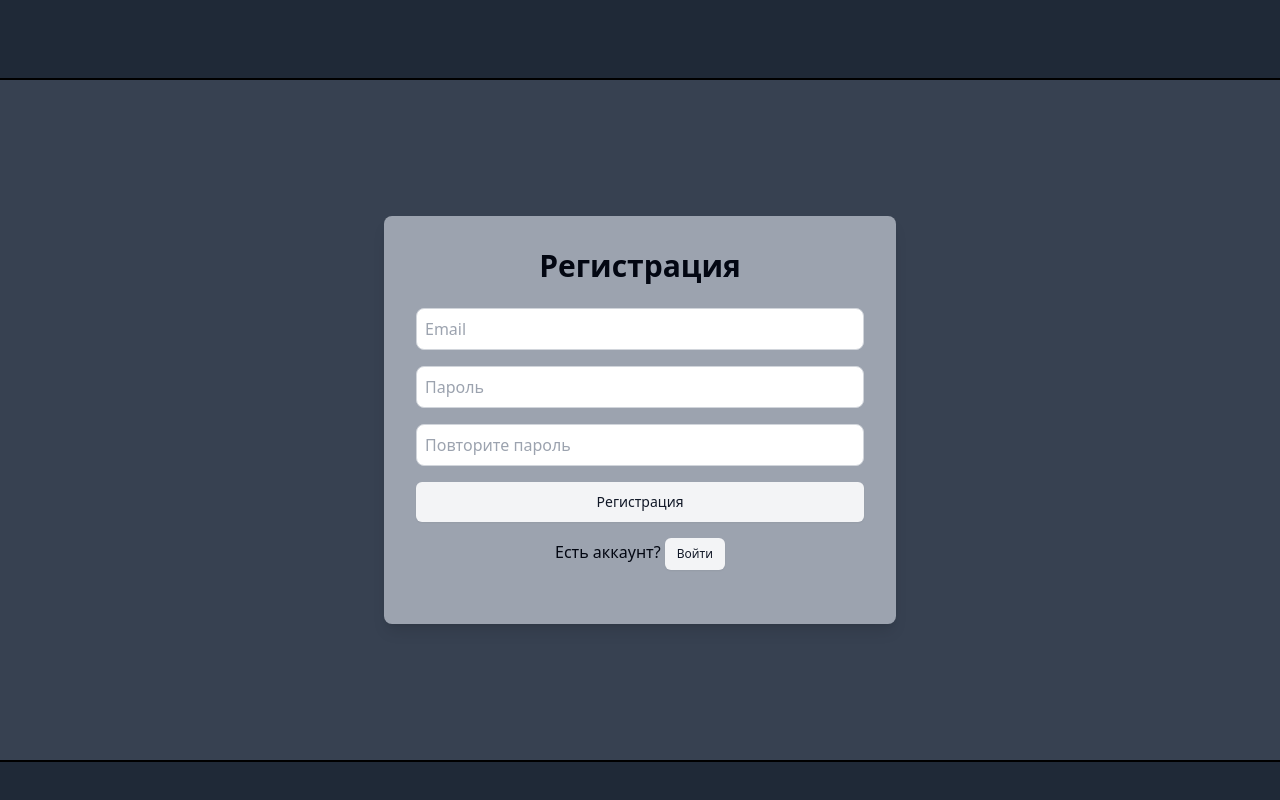
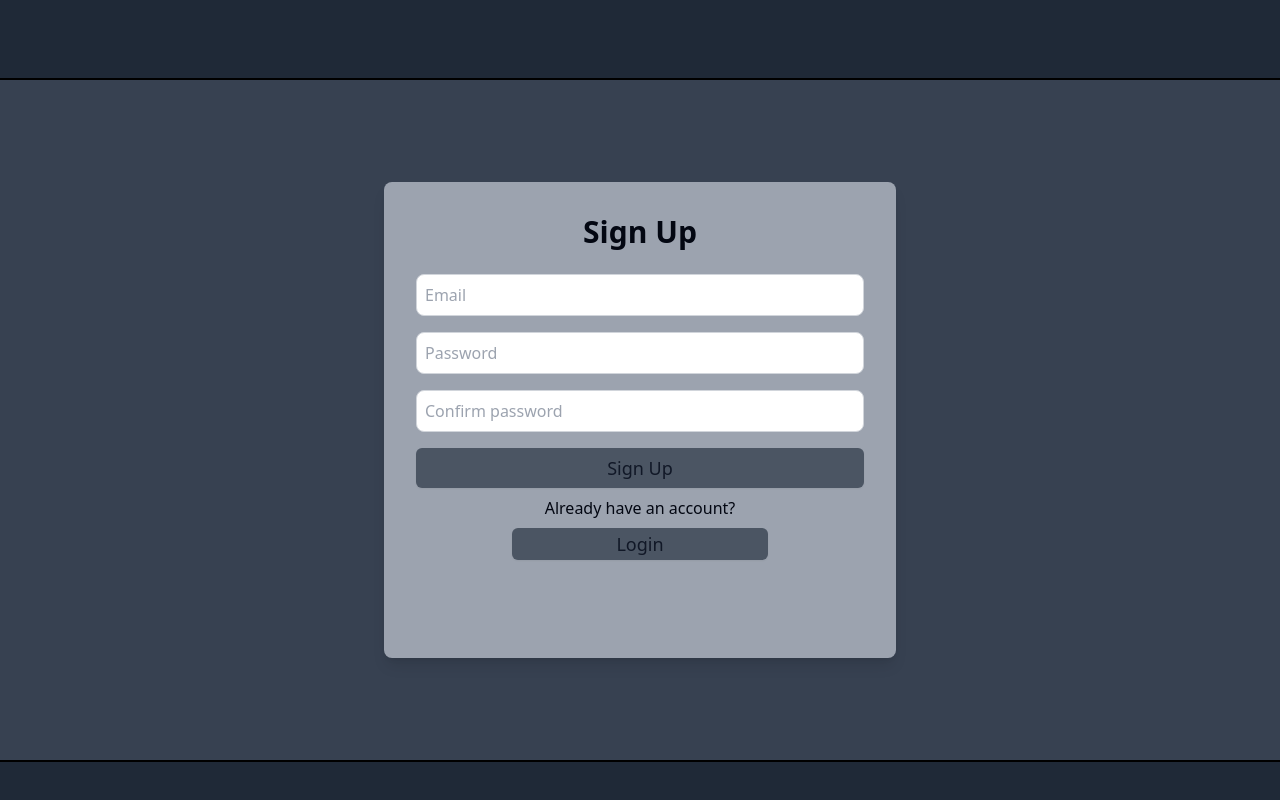
Before and after one commit to AlikNems/AuthTest4, a React (Vite) app: page /register in a window 1280 px wide. Built offline with nearby package versions, Linux system fonts and the light colour scheme.

Commit message:
finished-design

```diff
--- a/src/components/Header.tsx
+++ b/src/components/Header.tsx
@@ -5,7 +5,7 @@ const Header = () => {
  return (
   <div className="bg-gray-800 w-screen h-[10vh] flex items-center justify-center gap-[2vw] border-b-2 border-black">
    {user && (
-    <div className="text-white">Добро пожаловать, {user.email}</div>
+    <div className="text-white"> Welcome, {user.email}</div>
    )}
   </div>
  );
--- a/src/components/LogInForm.tsx
+++ b/src/components/LogInForm.tsx
@@ -3,12 +3,12 @@ import { useState } from "react";
 import { useForm } from "react-hook-form";
 import { zodResolver } from "@hookform/resolvers/zod";
 import { z } from "zod";
-import { Button } from "./ui/button"; // Assuming you're using a custom button component
-import { Link } from "react-router-dom"; // Для перехода между страницами
+import { Button } from "./ui/button";
+import { Link } from "react-router-dom";
 
 const formSchema = z.object({
-  email: z.string().email(),
-  password: z.string().min(6),
+  email: z.string().email({ message: "Enter a valid email" }),
+  password: z.string().min(6, { message: "Password must be at least 6 characters" }),
 });
 
 function LogInForm() {
@@ -16,7 +16,11 @@ function LogInForm() {
   const [loading, setLoading] = useState(false);
   const [error, setError] = useState("");
 
-  const form = useForm({
+  const {
+    register,
+    handleSubmit,
+    formState: { errors },
+  } = useForm({
     resolver: zodResolver(formSchema),
     defaultValues: { email: "", password: "" },
   });
@@ -37,41 +41,49 @@ function LogInForm() {
   return (
     <div className="w-full h-full flex items-center justify-center bg-gray-700">
       <div className="w-[40%] h-[60%] bg-gray-400 p-8 rounded-lg shadow-lg">
-        <h2 className="text-3xl font-semibold text-center mb-6">Войти</h2>
-        <form onSubmit={form.handleSubmit(onSubmit)} className="space-y-4">
+        <h2 className="text-3xl font-semibold text-center mb-6">Login</h2>
+        <form onSubmit={handleSubmit(onSubmit)} className="space-y-4">
           <div>
             <input
-              {...form.register("email")}
+              {...register("email")}
               placeholder="Email"
-              className="w-full p-2 border border-gray-300 rounded-lg focus:outline-none focus:ring-2 focus:ring-blue-500"
+              className={`w-full p-2 border rounded-lg focus:outline-none focus:ring-2 ${
+                errors.email ? "border-red-500 focus:ring-red-500" : "border-gray-300 focus:ring-blue-500"
+              }`}
             />
+            {errors.email && <p className="text-red-500 text-sm">{errors.email.message}</p>}
           </div>
           <div>
             <input
-              {...form.register("password")}
+              {...register("password")}
               type="password"
-              placeholder="Пароль"
-              className="w-full p-2 border border-gray-300 rounded-lg focus:outline-none focus:ring-2 focus:ring-blue-500"
+              placeholder="Password"
+              className={`w-full p-2 border rounded-lg focus:outline-none focus:ring-2 ${
+                errors.password ? "border-red-500 focus:ring-red-500" : "border-gray-300 focus:ring-blue-500"
+              }`}
             />
+            {errors.password && <p className="text-red-500 text-sm">{errors.password.message}</p>}
           </div>
-          {error && (
-            <p className="text-red-600 text-sm text-center mt-2">{error}</p>
-          )}
+          {error && <p className="text-red-600 text-sm text-center mt-2">{error}</p>}
           <Button
             variant="secondary"
             size="lg"
             type="submit"
             disabled={loading}
-            className="w-full mt-4"
+            className="text-xl w-full mt-4 bg-gray-600 hover:bg-gray-500 hover:scale-105 transition-colors transition-transform duration-300"
           >
-            {loading ? "Загрузка..." : "Войти"}
+            {loading ? "Loading..." : "Login"}
           </Button>
         </form>
-        <div className="mt-4 text-center">
-          <span>Нет аккаунта? </span>
+        <div className="mt-2 text-center flex flex-col items-center justify-center">
+          <span>Don't have an account?</span>
           <Link to="/register">
-            <Button variant="secondary" size="sm">
-              Зарегистрироваться
+            <Button
+              variant="secondary"
+              size="sm"
+              className="mt-4 text-lg w-[20vw] h-[5vh] bg-gray-600 hover:bg-gray-500 hover:scale-105 transition-colors transition-transform duration-300"
+            >
+              Sign up
             </Button>
           </Link>
         </div>
--- a/src/components/Profile.tsx
+++ b/src/components/Profile.tsx
@@ -11,22 +11,22 @@ const Profile = () => {
 
  return (
   <div className="w-full h-full flex items-center justify-center bg-gray-700">
-   <Card className="w-[40%] h-[50%] bg-gray-400">
+   <Card className="w-[40%] h-[55%] bg-gray-400">
     <CardHeader>
      <CardTitle className="text-3xl font-semibold text-center">
       Profile
      </CardTitle>
     </CardHeader>
-    <CardContent className="space-y-8">
+    <CardContent className="space-y-6">
      {user ? (
       <>
        <div className="flex flex-col">
         <span className="text-gray-600">Email:</span>
-        <span className="font-medium text-gray-900">{user.email}</span>
+        <span className="font-medium text-gray-900 border p-2 rounded-md mt-1">{user.email}</span>
        </div>
-       <div className="flex flex-col">
+       <div className="flex flex-col mt-4">
         <span className="text-gray-600">ID:</span>
-        <span className="font-medium text-gray-900">{user.id}</span>
+        <span className="font-medium text-gray-900 border p-2 rounded-md mt-1">{user.id}</span>
        </div>
 
        <Button
--- a/src/components/RegistrationForm.tsx
+++ b/src/components/RegistrationForm.tsx
@@ -3,18 +3,24 @@ import { useState } from "react";
 import { useForm } from "react-hook-form";
 import { zodResolver } from "@hookform/resolvers/zod";
 import { z } from "zod";
-import { Button } from "./ui/button"; // Assuming you're using a custom button component
-import { Link } from "react-router-dom"; // Для перехода между страницами
+import { Button } from "./ui/button";
+import { Link } from "react-router-dom";
 import { registerUser } from "@/api/api";
 
 const formSchema = z
   .object({
-  email: z.string().email(),
-  password: z.string().min(6),
-  copyPassword: z.string().min(6),
+    email: z.string().email({ message: "Enter a valid email" }),
+
+    password: z
+      .string()
+      .min(6, { message: "Password must be at least 6 characters" }),
+
+    copyPassword: z
+      .string()
+      .min(6, { message: "Password must be at least 6 characters" }),
   })
   .refine((data) => data.password === data.copyPassword, {
-  message: "Пароли не совпадают",
+    message: "Passwords do not match",
     path: ["copyPassword"],
   });
 
@@ -23,7 +29,11 @@ function RegistrationForm() {
   const [loading, setLoading] = useState(false);
   const [error, setError] = useState("");
 
- const form = useForm({
+  const {
+    register,
+    handleSubmit,
+    formState: { errors },
+  } = useForm({
     resolver: zodResolver(formSchema),
     defaultValues: { email: "", password: "", copyPassword: "" },
   });
@@ -44,50 +54,61 @@ function RegistrationForm() {
 
   return (
     <div className="w-full h-full flex items-center justify-center bg-gray-700">
-   <div className="w-[40%] h-[60%] bg-gray-400 p-8 rounded-lg shadow-lg">
-    <h2 className="text-3xl font-semibold text-center mb-6">Регистрация</h2>
-    <form onSubmit={form.handleSubmit(onSubmit)} className="space-y-4">
+      <div className="w-[40%] h-[70%] bg-gray-400 p-8 rounded-lg shadow-lg">
+        <h2 className="text-3xl font-semibold text-center mb-6">Sign Up</h2>
+        <form onSubmit={handleSubmit(onSubmit)} className="space-y-4">
           <div>
             <input
-       {...form.register("email")}
+              {...register("email")}
               placeholder="Email"
-       className="w-full p-2 border border-gray-300 rounded-lg focus:outline-none focus:ring-2 focus:ring-blue-500"
+              className={`w-full p-2 border rounded-lg focus:outline-none focus:ring-2 ${
+                errors.email ? "border-red-500 focus:ring-red-500" : "border-gray-300 focus:ring-blue-500"
+              }`}
             />
+            {errors.email && <p className="text-red-500 text-sm">{errors.email.message}</p>}
           </div>
           <div>
             <input
-       {...form.register("password")}
+              {...register("password")}
               type="password"
-       placeholder="Пароль"
-       className="w-full p-2 border border-gray-300 rounded-lg focus:outline-none focus:ring-2 focus:ring-blue-500"
+              placeholder="Password"
+              className={`w-full p-2 border rounded-lg focus:outline-none focus:ring-2 ${
+                errors.password ? "border-red-500 focus:ring-red-500" : "border-gray-300 focus:ring-blue-500"
+              }`}
             />
+            {errors.password && <p className="text-red-500 text-sm">{errors.password.message}</p>}
           </div>
           <div>
             <input
-       {...form.register("copyPassword")}
+              {...register("copyPassword")}
               type="password"
-       placeholder="Повторите пароль"
-       className="w-full p-2 border border-gray-300 rounded-lg focus:outline-none focus:ring-2 focus:ring-blue-500"
+              placeholder="Confirm password"
+              className={`w-full p-2 border rounded-lg focus:outline-none focus:ring-2 ${
+                errors.copyPassword ? "border-red-500 focus:ring-red-500" : "border-gray-300 focus:ring-blue-500"
+              }`}
             />
+            {errors.copyPassword && <p className="text-red-500 text-sm">{errors.copyPassword.message}</p>}
           </div>
-     {error && (
-      <p className="text-red-600 text-sm text-center mt-2">{error}</p>
-     )}
+          {error && <p className="text-red-600 text-sm text-center mt-2">{error}</p>}
           <Button
             variant="secondary"
             size="lg"
             type="submit"
             disabled={loading}
-      className="w-full mt-4"
+            className="w-full mt-4 text-lg bg-gray-600 hover:bg-gray-500 hover:scale-105 transition-colors transition-transform duration-300"
           >
-      {loading ? "Загрузка..." : "Регистрация"}
+            {loading ? "Loading..." : "Sign Up"}
           </Button>
         </form>
-    <div className="mt-4 text-center">
-      <span>Есть аккаунт? </span>
+        <div className="mt-2 text-center flex flex-col items-center justify-center">
+          <span>Already have an account?</span>
           <Link to="/login">
-        <Button variant="secondary" size="sm">
-          Войти
+            <Button
+              variant="secondary"
+              size="sm"
+              className="mt-2 text-lg w-[20vw] h-[4vh] bg-gray-600 hover:bg-gray-500 hover:scale-105 transition-colors transition-transform duration-300"
+            >
+              Login
             </Button>
           </Link>
         </div>
```
Lines whose indentation alone changed are shown as unchanged.
